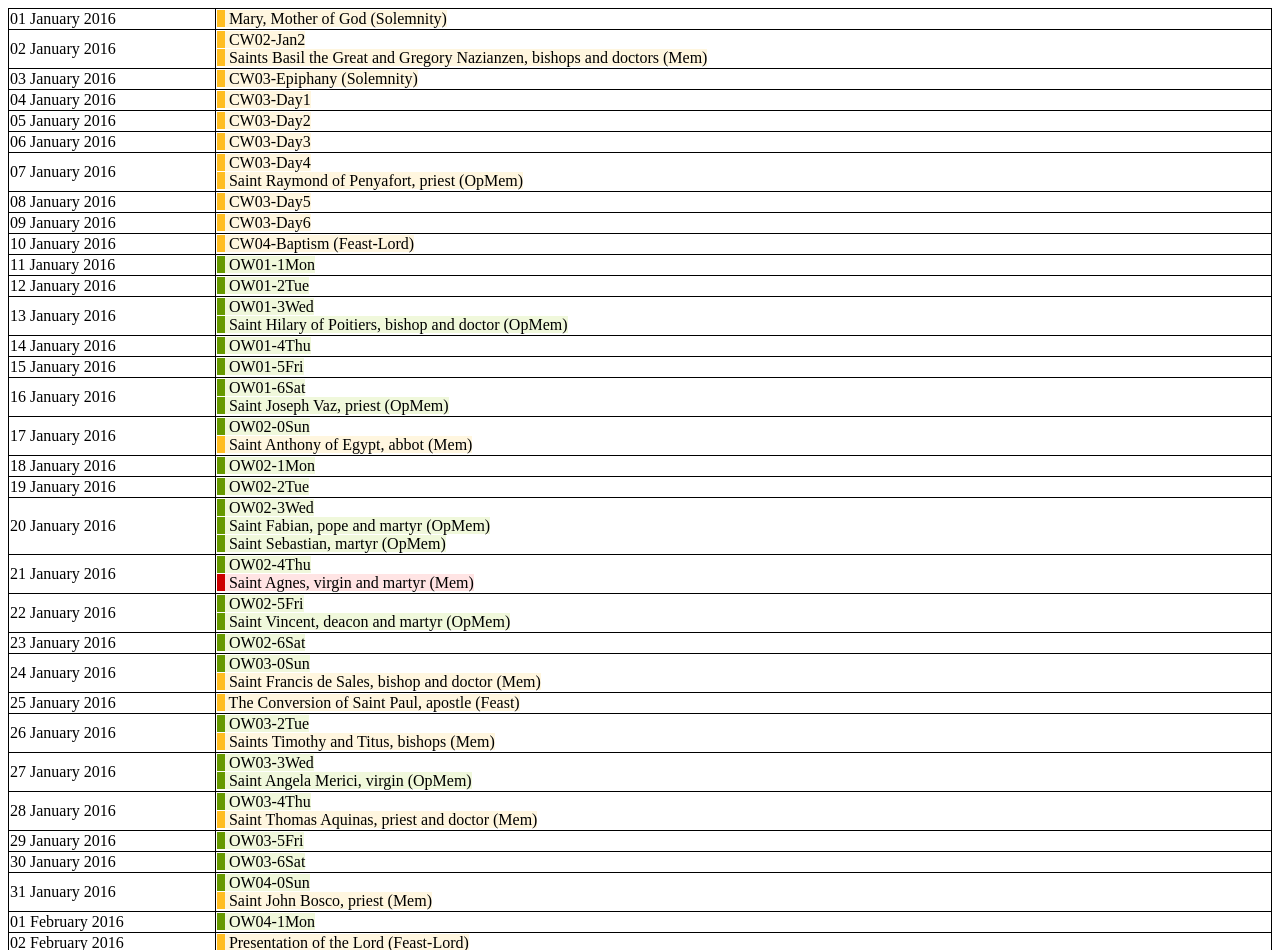
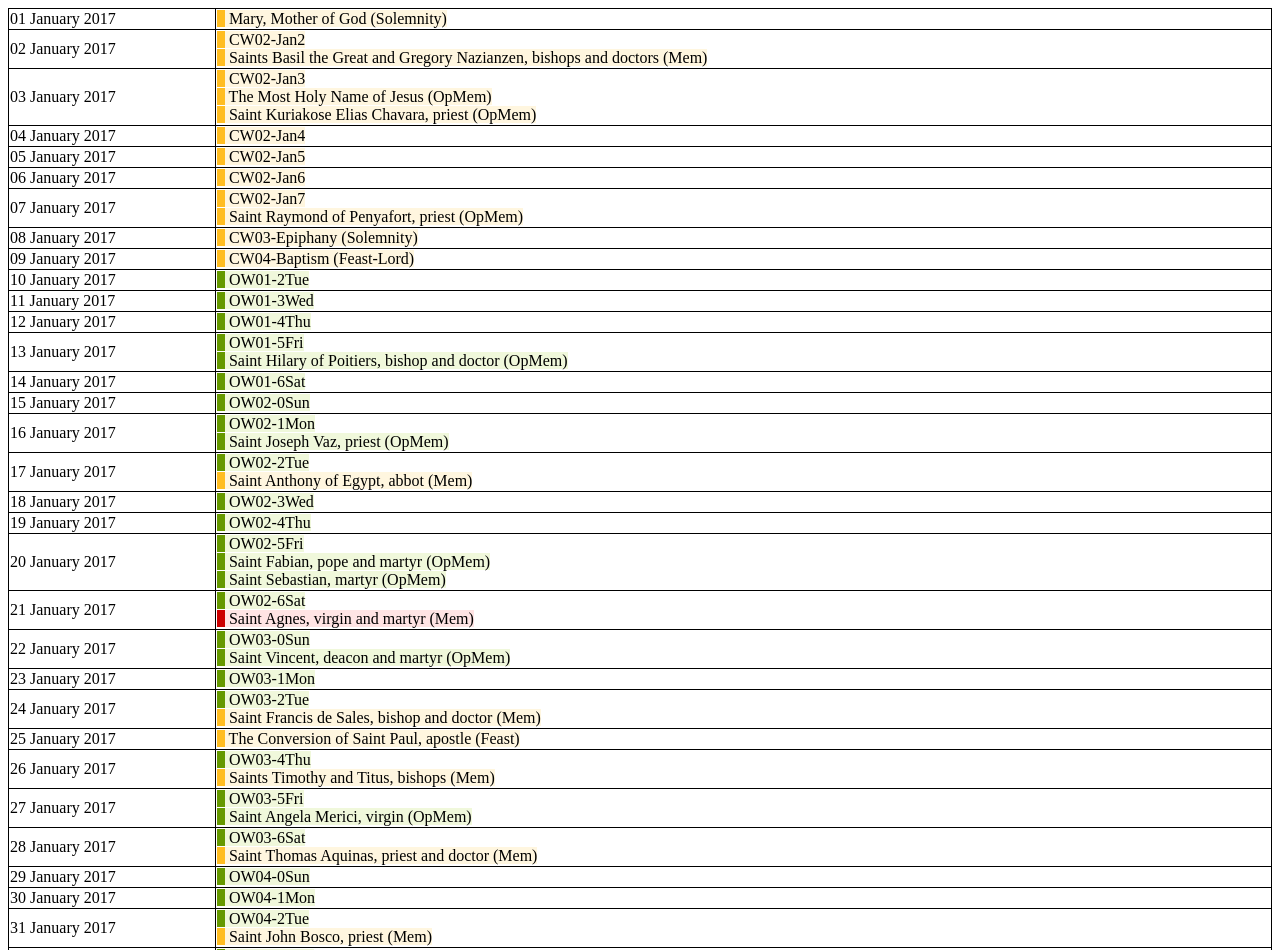
Before and after one commit to jayarathina/Roman-Calendar, a PHP site: page /example.php in a window 1280 px wide. Shown: the top 950 px of the page. Run offline with PHP 8.4, Linux system fonts and the light colour scheme; some libraries are stand-ins or nearby versions.

Commit message:
Example defaults to current year

```diff
--- a/example.php
+++ b/example.php
@@ -15,8 +15,9 @@ include_once ('Lib/RomanCalendar.php');
 //2019 Immaculate conception on sunday
 //2018 annunciaion during holy week
 //1967 st joseph during holy week
+//2017 St. Joseph during lent sunday
 
-$CalcGen = new RomanCalendar(2016);
+$CalcGen = new RomanCalendar();
 
 $CalcGen->printYearHTML();
 
--- a/lib/RomanCalendar.php
+++ b/lib/RomanCalendar.php
@@ -14,7 +14,7 @@ class RomanCalendar {
 
 	public $rcy;
 
-	function __construct($year, $settingsFileName = 'settings.ini') {
+	function __construct($year=null, $settingsFileName = 'settings.ini') {
 		$currentYear = is_numeric ( $year ) ? $year : date ( "Y" );
 		$calcConfig = parse_ini_file ( $settingsFileName );
 
@@ -155,7 +155,6 @@ class RomanCalendar {
 					if(! isset($fet ['color'])){
 						print_r($fet);
 					}
-
 					$type = isset($fet ['type'])?' ('.$fet ['type'].')':'';
 					$rows .=  '<span class="ColD'.$fet ['color'].'">&nbsp;&nbsp;</span><span class="Col'.$fet ['color'].'"> '.$fet ['code'].$type.'</span><br/>';
 				}
```
